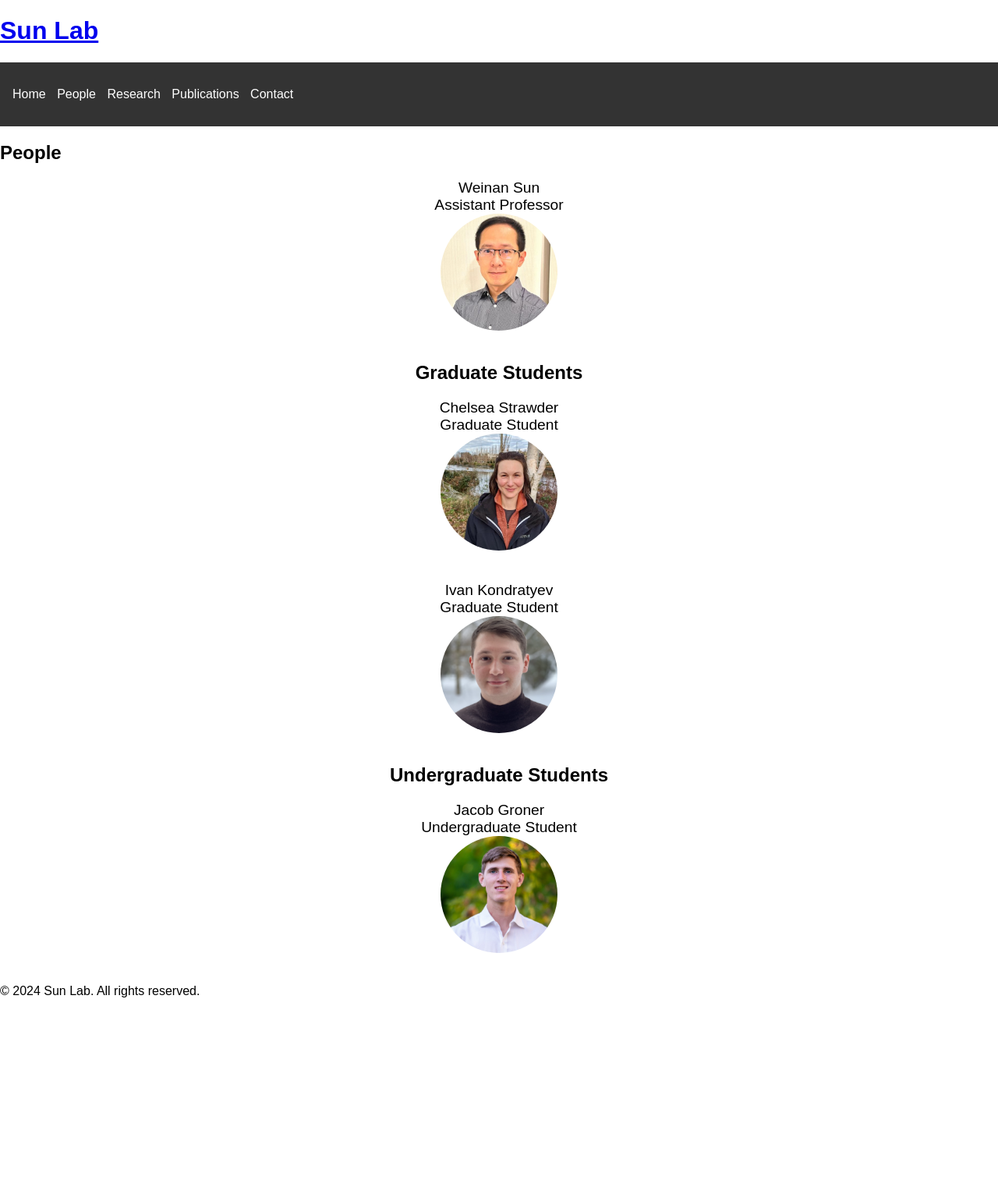
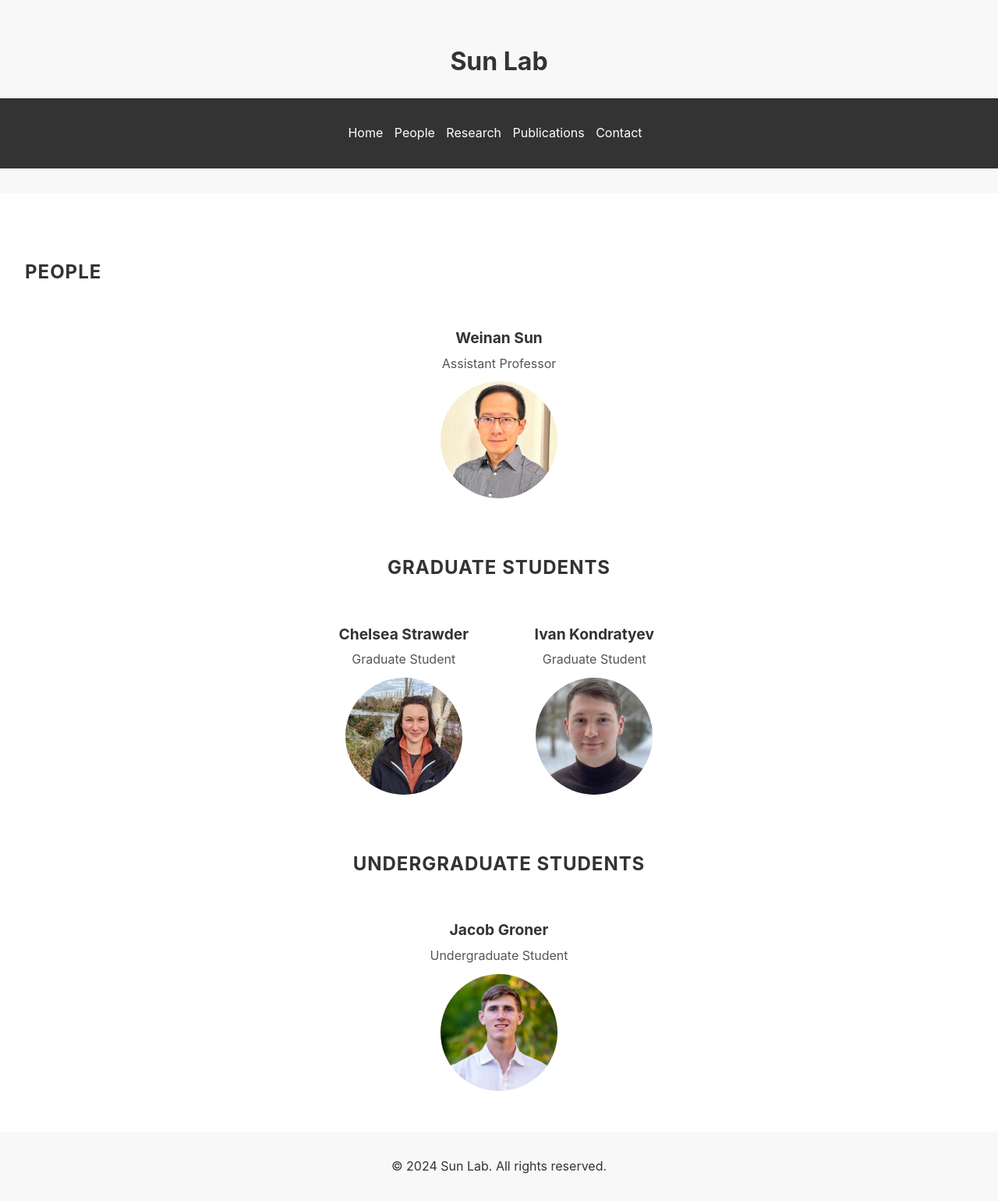
Before and after one commit to neuroai/my-awesome-site, a Jekyll site: the page built from people.md, in a window 1280 px wide. Shown: the whole page at 78% size. Built offline with Jekyll 4.4.1, drawn with Linux system fonts in a browser that asks for light colours; before the commit the page ends 1296 px from its top, so only the background shows below that.

Commit message:
Update custom.css

```diff
--- a/assets/css/custom.css
+++ b/assets/css/custom.css
@@ -1,21 +1,95 @@
-.cornell-logo, .cornell-pic {
-    border-radius: 0 !important;
-    clip-path: none !important;
+/* General Styles */
+body {
+    font-family: -apple-system, BlinkMacSystemFont, "Segoe UI", Roboto, "Helvetica Neue", Arial, sans-serif;
+    line-height: 1.6;
+    color: #333;
+    margin: 0;
+    padding: 0;
+}
+
+/* Navigation */
+nav {
+    background-color: #333;
+    padding: 1em;
+}
+
+nav ul {
+    list-style-type: none;
+    padding: 0;
+}
+
+nav ul li {
+    display: inline;
+    margin-right: 10px;
+}
+
+nav ul li a {
+    color: white;
+    text-decoration: none;
+}
+
+/* Header */
+header {
+    text-align: center;
+    padding: 2em 0;
+    background-color: #f8f8f8;
+}
+
+header h1 a {
+    color: #333;
+    text-decoration: none;
+}
+
+/* Footer */
+footer {
+    text-align: center;
+    padding: 1em 0;
+    background-color: #f8f8f8;
+}
+
+/* Main Content */
+main {
+    padding: 2em;
+}
+
+/* People Section */
+.people-section {
+    text-align: center;
+}
+
+.person {
+    display: inline-block;
+    width: 200px;
+    margin: 20px;
+    vertical-align: top;
+}
+
+.person-title {
+    font-size: 1.2em;
+    font-weight: bold;
+    margin: 10px 0 5px;
+}
+
+.person-role {
+    font-size: 1em;
+    color: #555;
+    margin: 0 0 10px;
 }
 
 .headshot {
-    border-radius: 50% !important;
-    width: 150px; /* Adjust as needed */
-    height: 150px; /* Adjust as needed */
-    object-fit: cover; /* Ensure the image scales correctly within the circle */
-    margin-bottom: 20px; /* Add some space below the images */
+    border-radius: 50%;
+    width: 150px;
+    height: 150px;
+    object-fit: cover;
+    margin-bottom: 20px;
 }
 
-.person {
-    margin-bottom: 40px; /* Add space between each person section */
+h2 {
+    font-size: 1.5em;
+    font-weight: bold;
+    color: #333;
+    margin-top: 50px;
+    margin-bottom: 20px;
+    text-transform: uppercase;
+    letter-spacing: 1px;
 }
-
-.person p {
-    margin: 0; /* Remove default margin */
-    font-size: 1.2em; /* Adjust as needed for styling */
-}
```
